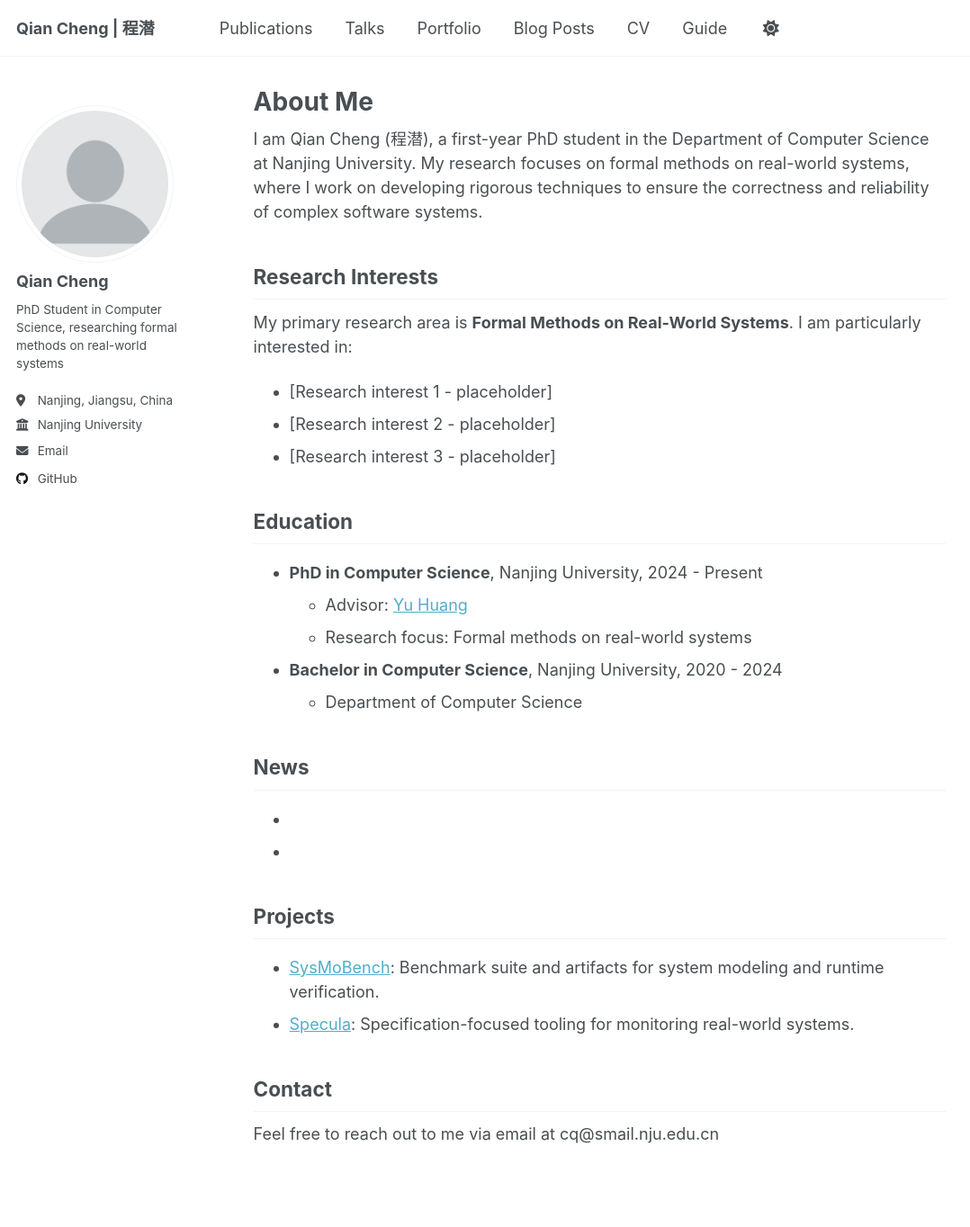
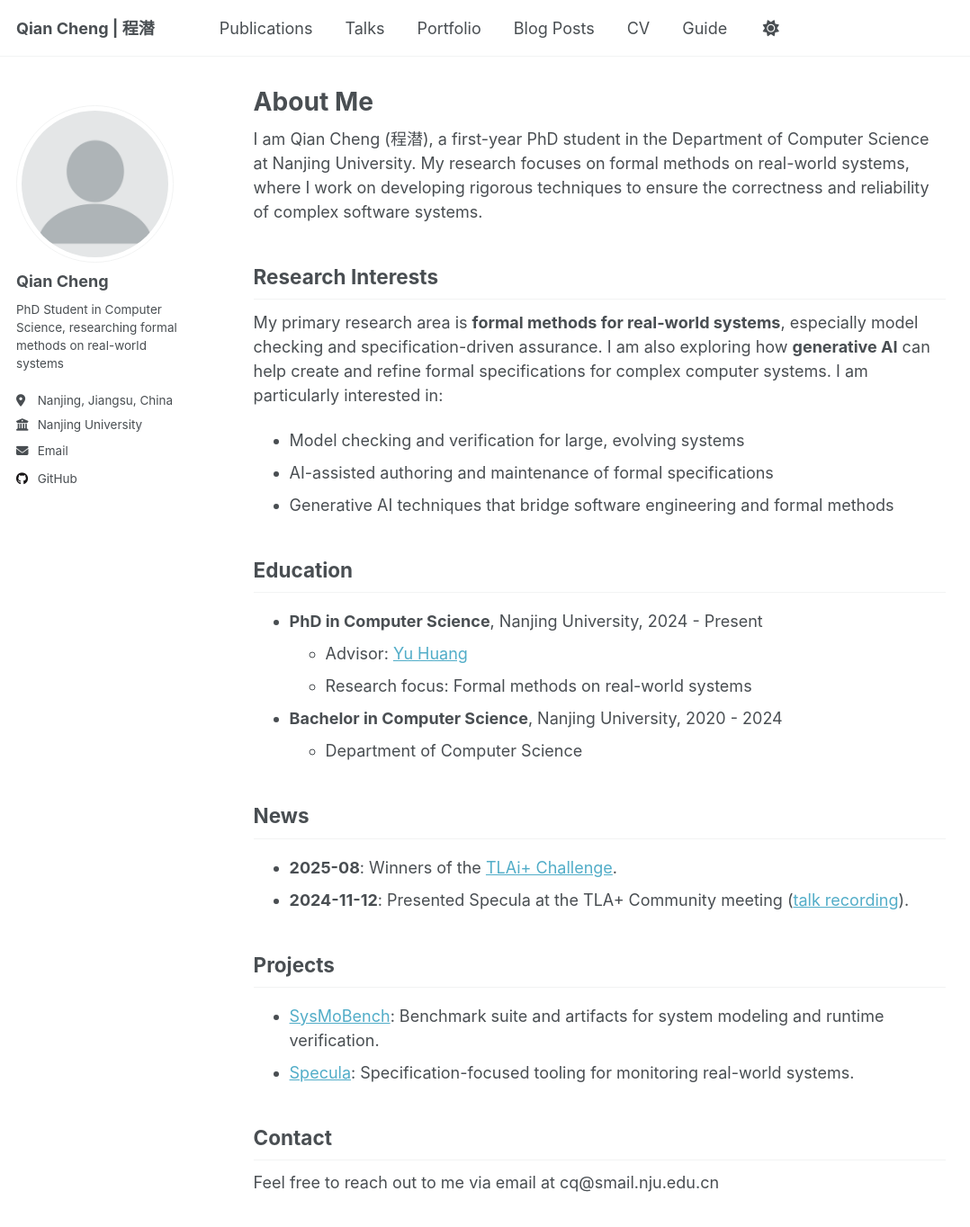
Before and after one commit to Qian-Cheng-nju/Qian-Cheng-nju.github.io, a Jekyll site: the page built from _pages/about.md, in a window 1280 px wide and 1400 px high. Shown: the top 1364 px of the window at 90% size, without its empty margins (0-1078 px from the left). Built offline with Jekyll 4.4.1, drawn with Linux system fonts in a browser that asks for light colours; a script that is not in the unit is left out.

Commit message:
small update

```diff
--- a/_pages/about.md
+++ b/_pages/about.md
@@ -11,10 +11,10 @@ I am Qian Cheng (程潜), a first-year PhD student in the Department of Computer
 
 ## Research Interests
 
-My primary research area is **Formal Methods on Real-World Systems**. I am particularly interested in:
-- [Research interest 1 - placeholder]
-- [Research interest 2 - placeholder]
-- [Research interest 3 - placeholder]
+My primary research area is **formal methods for real-world systems**, especially model checking and specification-driven assurance. I am also exploring how **generative AI** can help create and refine formal specifications for complex computer systems. I am particularly interested in:
+- Model checking and verification for large, evolving systems
+- AI-assisted authoring and maintenance of formal specifications
+- Generative AI techniques that bridge software engineering and formal methods
 
 ## Education
 
@@ -27,8 +27,8 @@ My primary research area is **Formal Methods on Real-World Systems**. I am parti
 
 ## News
 
-- [Date - placeholder]: [Recent news or achievement - placeholder]
-- [Date - placeholder]: [Recent news or achievement - placeholder]
+- **2025-08**: Winners of the [TLAi+ Challenge](https://foundation.tlapl.us/challenge/index.html).
+- **2024-11-12**: Presented Specula at the TLA+ Community meeting ([talk recording](https://www.youtube.com/watch?v=BoIjXJXN3GU&t=771s)).
 
 ## Projects
 
```
